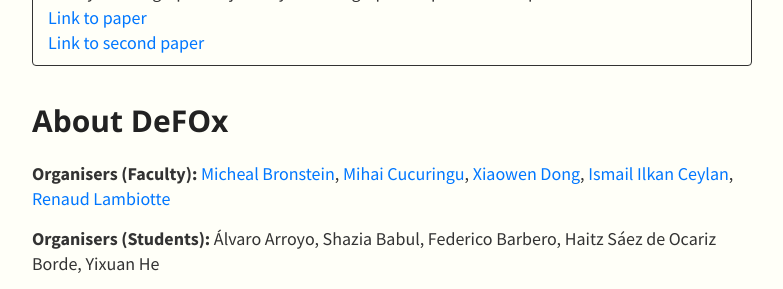
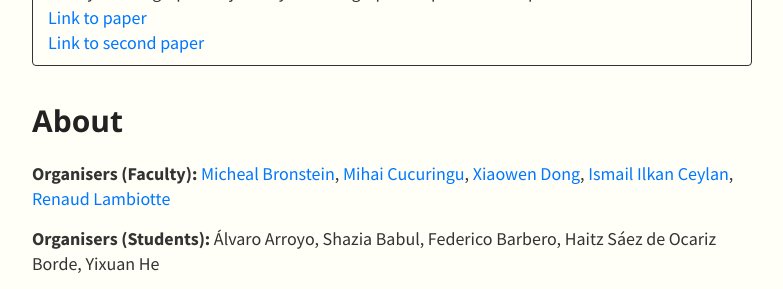
Before and after one commit to AlvaroArroyo/logox.github.io, a Jekyll site: the page built from index.md, in a window 1280 px wide. Shown: the part 783-1072 px from the top of the page, without its empty margins (248-1031 px from the left). Built offline with Jekyll 4.4.1, drawn with Linux system fonts in a browser that asks for light colours; nearby versions of some CDN libraries; our own code applies the rules of GitHub Pages for plain Markdown files.

Commit message:
Update index.md

```diff
--- a/index.md
+++ b/index.md
@@ -62,7 +62,7 @@ The "Learning on Graphs and Geometry" reading group at Oxford University is a fo
 </div>
 {% endfor %}
 
-# About DeFOx
+# About
 
 **Organisers (Faculty):** <a href="https://www.cs.ox.ac.uk/people/michael.bronstein/">Micheal Bronstein</a>, <a href="https://www.stats.ox.ac.uk/~cucuring/">Mihai Cucuringu</a>, <a href="https://web.media.mit.edu/~xdong/">Xiaowen Dong</a>, <a href="https://www.cs.ox.ac.uk/people/ismaililkan.ceylan/">Ismail Ilkan Ceylan</a>, <a href="https://www.cs.ox.ac.uk/people/ismaililkan.ceylan/"><a href="https://www.maths.ox.ac.uk/people/renaud.lambiotte">Renaud Lambiotte</a>
 
```
